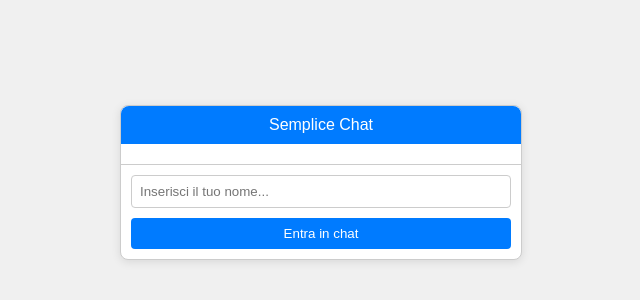
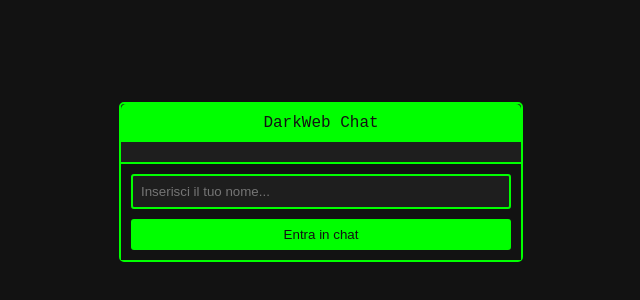
Before and after one commit to pantomone/palle, a plain HTML site: page index.html in a window 1280 px wide. Shown: the part 218-518 px from the top of the page, without its empty margins (319-959 px from the left). Drawn offline with Linux system fonts and the light colour scheme.

Commit message:
Update index.html

```diff
--- a/index.html
+++ b/index.html
@@ -3,39 +3,40 @@
 <head>
     <meta charset="UTF-8">
     <meta name="viewport" content="width=device-width, initial-scale=1.0">
-    <title>Chat Semplice</title>
+    <title>DarkWeb Chat</title>
     <style>
         body {
-            font-family: Arial, sans-serif;
+            font-family: 'Courier New', monospace;
+            background-color: #121212;
+            color: #0f0;
+            margin: 0;
             display: flex;
             justify-content: center;
             align-items: center;
             height: 100vh;
-            margin: 0;
-            background-color: #f0f0f0;
         }
         .chat-container {
             width: 400px;
-            background: #fff;
-            border: 1px solid #ccc;
-            border-radius: 8px;
-            box-shadow: 0 2px 10px rgba(0, 0, 0, 0.1);
+            background-color: #1e1e1e;
+            border: 2px solid #0f0;
+            border-radius: 5px;
             display: flex;
             flex-direction: column;
         }
         .chat-header {
             padding: 10px;
-            background-color: #007bff;
-            color: #fff;
+            background-color: #0f0;
+            color: #121212;
             text-align: center;
-            border-top-left-radius: 8px;
-            border-top-right-radius: 8px;
+            border-top-left-radius: 5px;
+            border-top-right-radius: 5px;
         }
         .chat-messages {
             flex: 1;
             padding: 10px;
             overflow-y: auto;
-            border-bottom: 1px solid #ccc;
+            border-bottom: 2px solid #0f0;
+            font-size: 0.9em;
         }
         .chat-messages div {
             margin-bottom: 10px;
@@ -46,43 +47,53 @@
         .chat-input-container {
             display: flex;
             padding: 10px;
+            background-color: #121212;
         }
         .chat-input {
             flex: 1;
             padding: 8px;
-            border: 1px solid #ccc;
-            border-radius: 4px;
+            background-color: #1e1e1e;
+            border: 2px solid #0f0;
+            color: #0f0;
+            border-radius: 3px;
+            outline: none;
         }
         .chat-send {
             padding: 8px 16px;
-            background-color: #007bff;
-            color: #fff;
+            background-color: #0f0;
+            color: #121212;
             border: none;
-            border-radius: 4px;
+            border-radius: 3px;
             margin-left: 8px;
             cursor: pointer;
+            outline: none;
         }
         .chat-send:disabled {
-            background-color: #ccc;
+            background-color: #555;
         }
         .name-input-container {
             display: flex;
             padding: 10px;
             flex-direction: column;
+            background-color: #121212;
         }
         .name-input {
             padding: 8px;
             margin-bottom: 10px;
-            border: 1px solid #ccc;
-            border-radius: 4px;
+            background-color: #1e1e1e;
+            border: 2px solid #0f0;
+            color: #0f0;
+            border-radius: 3px;
+            outline: none;
         }
         .name-submit {
             padding: 8px 16px;
-            background-color: #007bff;
-            color: #fff;
+            background-color: #0f0;
+            color: #121212;
             border: none;
-            border-radius: 4px;
+            border-radius: 3px;
             cursor: pointer;
+            outline: none;
         }
     </style>
 </head>
@@ -90,7 +101,7 @@
 
 <div class="chat-container">
     <div class="chat-header">
-        Semplice Chat
+        DarkWeb Chat
     </div>
     <div class="chat-messages" id="chatMessages">
         <!-- Messaggi -->
@@ -108,6 +119,7 @@
 <script>
     let userName = "";
     const bannedWords = ["parolaoffensiva1", "parolaoffensiva2"];
+    const chatMessages = document.getElementById('chatMessages');
 
     function submitName() {
         const nameInput = document.getElementById('nameInput');
@@ -128,7 +140,6 @@
                 message = message.replace(regex, '***');
             }
 
-            const chatMessages = document.getElementById('chatMessages');
             const messageElement = document.createElement('div');
             messageElement.innerHTML = `<span class="user">${userName}:</span> ${message}`;
             chatMessages.appendChild(messageElement);
```
